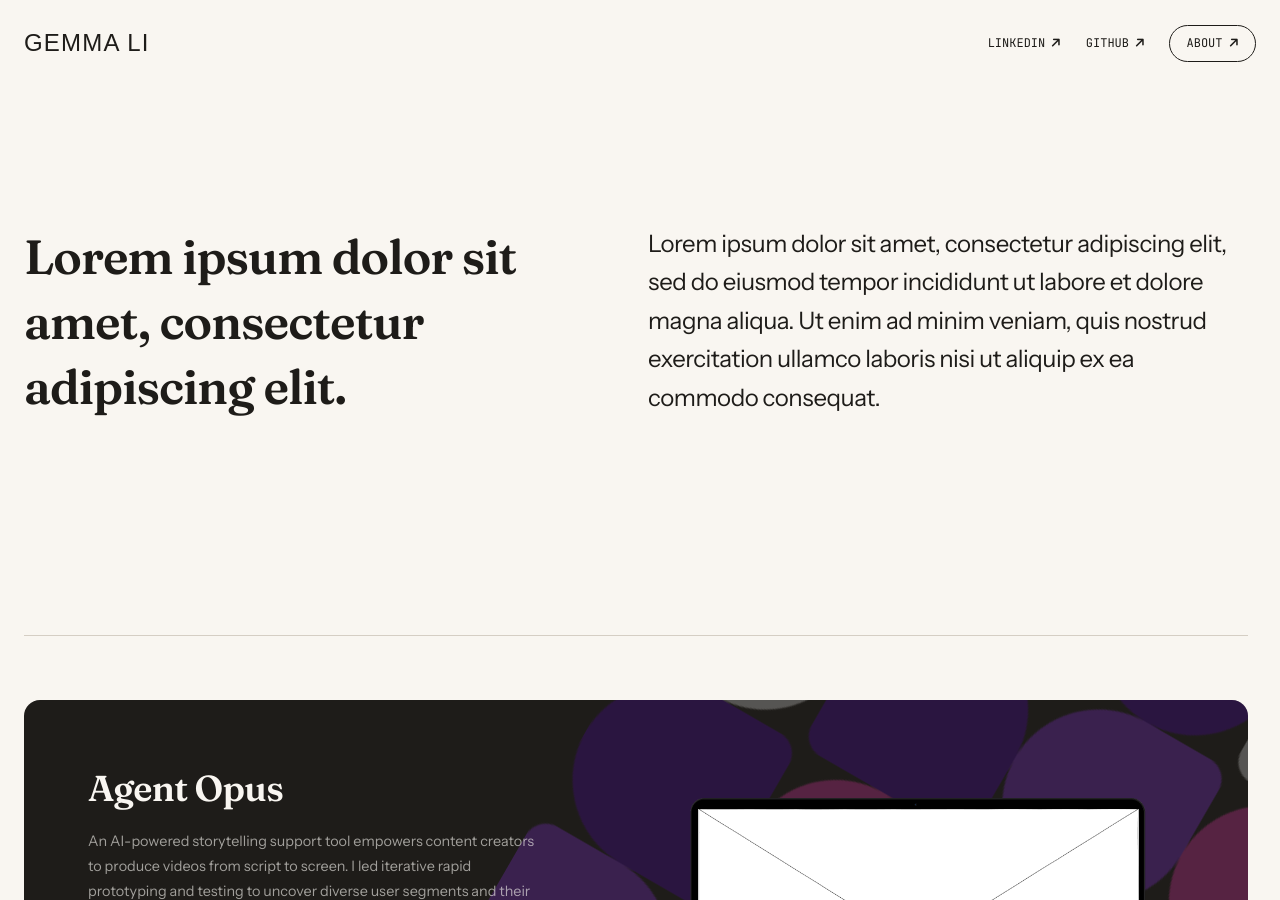
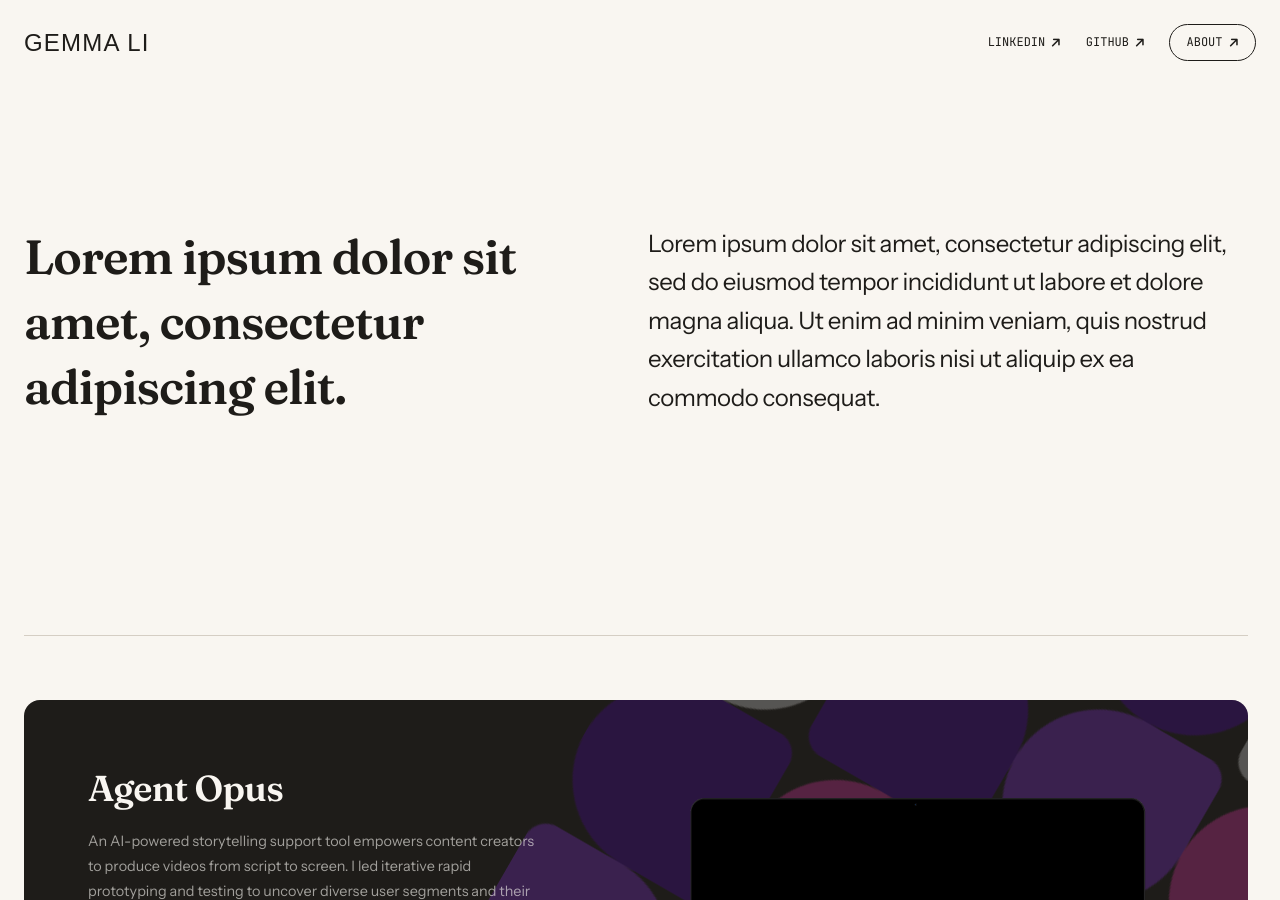
Before and after one commit to azurestocking/azurestocking.github.io, a Jekyll site: the page built from index.html, in a window 1280 px wide and 900 px high. Built offline with Jekyll 4.4.1, drawn with Linux system fonts in a browser that asks for light colours; some web fonts are replaced; grey boxes are pictures that could not be loaded.

Commit message:
Update case study

```diff
--- a/_layouts/default.html
+++ b/_layouts/default.html
@@ -12,14 +12,14 @@
     <link rel="stylesheet" href="{{ '/styles.css' | relative_url }}">
 </head>
 <body>
-    <header class="grid" style="align-items: center;">
+    <header class="grid" style="background-color: var(--bg);">
         <aside class="side-container" aria-hidden="true">
             <div class="logo">
                 <a href="{{ '/' | relative_url }}">GEMMA LI</a>
             </div>
         </aside>
         <div class="main-container">
-            <div class="grid-1-1-1" style="align-items: center;">
+            <div class="grid-1-1-1">
                 <div></div>
                 <div></div>
                 <div style="display: flex; justify-content: flex-end; gap: var(--space-grid);">
@@ -36,7 +36,7 @@
     </main>
 
     <footer class="grid">
-        <div class="hero" style="padding-top: 0;">
+        <div class="hero" style="padding-top: 0; margin-bottom: 0;">
             <hr>
             <div style="font-family: var(--font-mono); text-transform: uppercase;">
                 Coded from scratch with 🤖 Jekyll and 🍵 Lapsang Souchong
--- a/index.html
+++ b/index.html
@@ -17,8 +17,8 @@ title: Index
         {% assign visible_projects = site.projects | where_exp: "item", "item.draft != true" %}
         {% for project in visible_projects %}
             <div class="project-container" id="{{ project.slug }}">
-                {% if project.bg-image %}
-                    <img class="project-bg-image" src="{{ project.bg-image | relative_url }}" alt="" aria-hidden="true" loading="lazy">
+                {% if project.bg-pattern %}
+                    <img class="project-bg-pattern" src="{{ project.bg-pattern | relative_url }}" alt="" aria-hidden="true" loading="lazy">
                 {% endif %}
                 <div class="grid-2-2">
                     <div>
@@ -53,7 +53,7 @@ title: Index
                     </div>
                     <div>
                         {% assign project_image_url = project.image | relative_url %}
-                        {% include mockup-macbook.html content_image=project_image_url content_type="image" %}
+                        {% include mockup-macbook.html content_image=project_image_url content_type="video" %}
                     </div>
                 </div>
             </div>
--- a/styles.css
+++ b/styles.css
@@ -699,6 +699,8 @@ img, video {
     padding: var(--space-4);
     margin: 32px 0;
     border-radius: var(--radius);
+    position: relative;
+    overflow: hidden;
 }
 
 .image-container:first-child {
@@ -730,7 +732,7 @@ img, video {
     z-index: 1;
 }
 
-.project-container .project-bg-image {
+.project-container .project-bg-pattern {
     position: absolute;
     top: 0;
     bottom: 0;
```
Also changed, not shown: _layouts/project.html (+5 -2 lines), _projects/agent-opus.html (+7 -5 lines), images/opus/I3-2A.png (renamed from images/opus/I3-3A.png), 4 other files.
